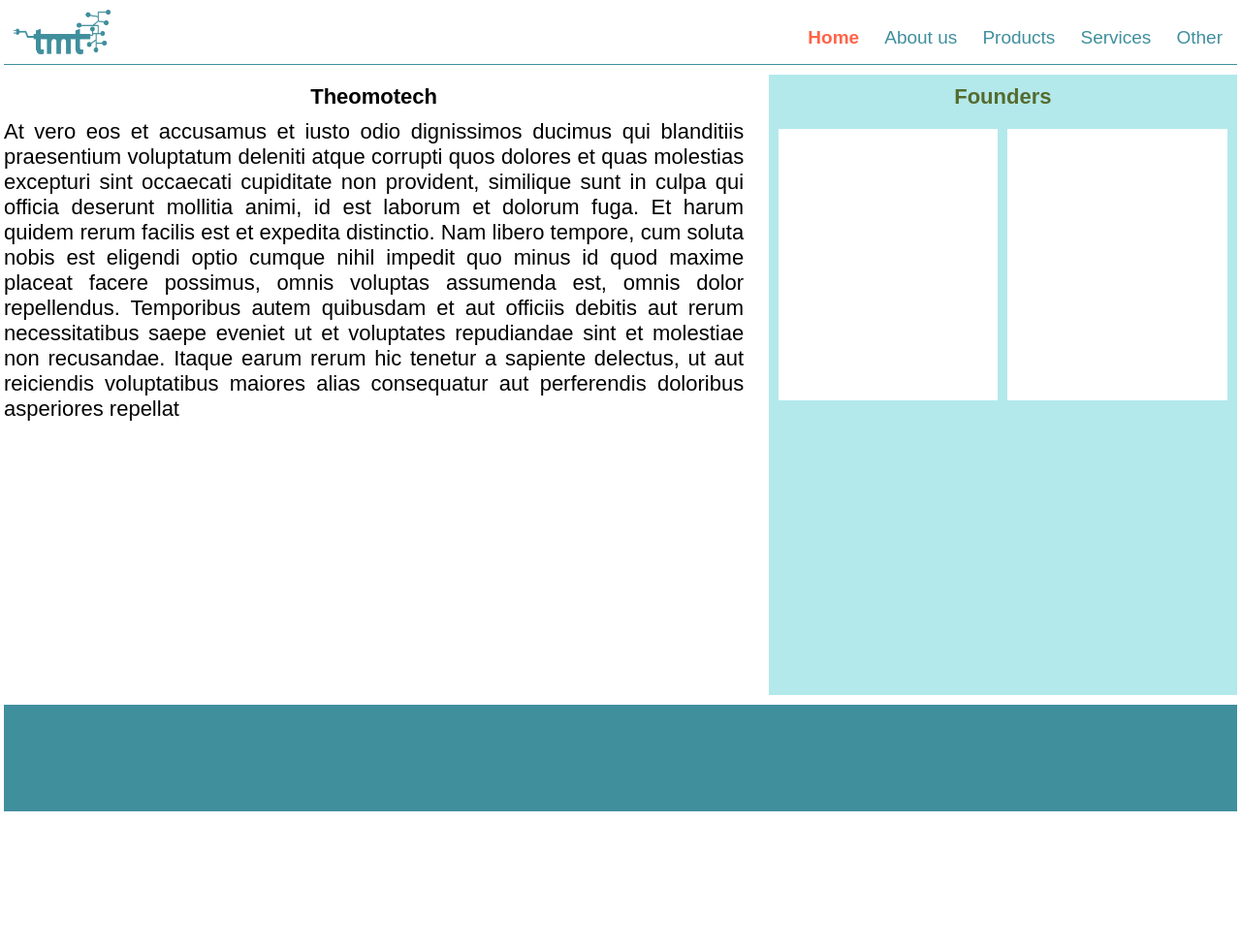
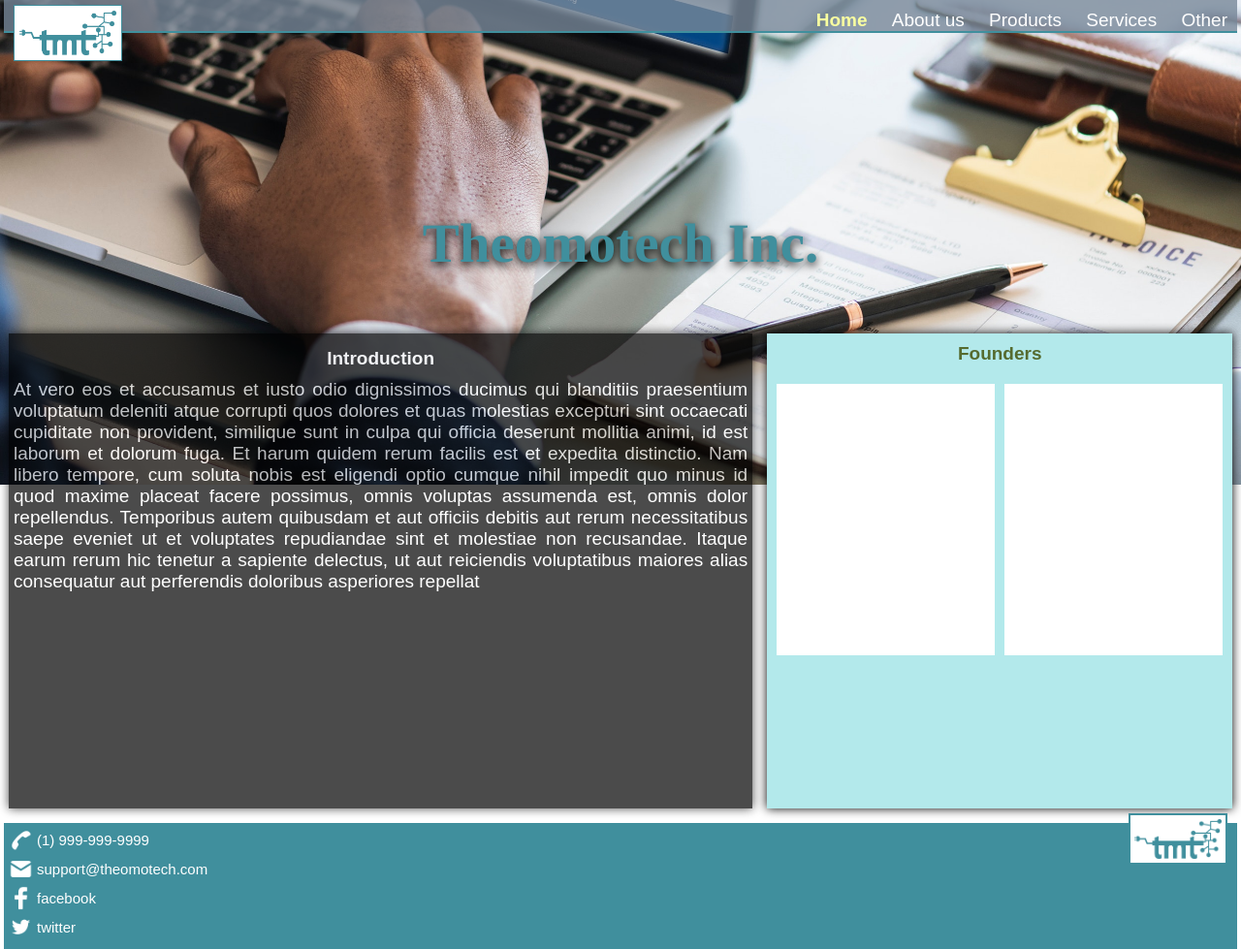
Before and after one commit to AdinanAries/ThomotechOfficial, a plain HTML site: page public/index.html in a window 1280 px wide. Shown: the whole page at 97% size. Before the commit the page ends 837 px from the top, so only its background shows below. Drawn offline with Linux system fonts and the light colour scheme.

Commit message:
finished building home page

```diff
--- a/public/index.html
+++ b/public/index.html
@@ -7,9 +7,17 @@
     <title>Theomotech | Home</title>
   </head>
   <body>
+    <div class="jumbotron">
+      <hi
+        style="font-family: Times; font-size: 3rem; color: #408F9D; text-align: center; font-weight: bolder; text-shadow: 0 3px 10px black;"
+        >Theomotech Inc.</hi
+      >
+    </div>
     <div class="wrapper">
       <div class="container">
         <header>
+          <div class="headerBackground"></div>
+          <div class="logoPostion" style="width: 120px; height: 100%;"></div>
           <img class="TmtLogo" src="images/TmtLogo.png" alt="" />
           <ul>
             <li class="active">Home</li>
@@ -23,7 +31,7 @@
           <main>
             <div class="HomeDiv">
               <div class="IntroDiv">
-                <h3 style="text-align: center; margin: 10px;">Theomotech</h3>
+                <h3 style="text-align: center; margin: 10px;">Introduction</h3>
                 <p>
                   At vero eos et accusamus et iusto odio dignissimos ducimus qui
                   blanditiis praesentium voluptatum deleniti atque corrupti quos
@@ -56,7 +64,48 @@
             </div>
           </main>
         </div>
-        <footer></footer>
+        <footer>
+          <div class="contactsDiv">
+            <ul>
+              <li>
+                <img
+                  class="defaultIcons1"
+                  src="./icons/icons8-call-60.png"
+                /><sup style="font-size: 15px; margin-left: 4px;"
+                  >(1) 999-999-9999</sup
+                >
+              </li>
+              <li>
+                <img
+                  class="defaultIcons1"
+                  src="./icons/icons8-important-mail-60.png"
+                /><sup style="font-size: 15px; margin-left: 4px;"
+                  >support@theomotech.com</sup
+                >
+              </li>
+              <li>
+                <img class="defaultIcons1" src="./icons/facebookicon.png" /><sup
+                  style="font-size: 15px; margin-left: 4px;"
+                  >facebook</sup
+                >
+              </li>
+              <li>
+                <img class="defaultIcons1" src="./icons/twitterIcon.png" /><sup
+                  style="font-size: 15px; margin-left: 4px;"
+                  >twitter</sup
+                >
+              </li>
+            </ul>
+          </div>
+
+          <div class="Div">
+            <img
+              style="background-color: white; width: 90px; margin: 5px; margin-top: -15px; padding: 4px; border: 2px solid #408F9D"
+              src="images/TmtLogo.png"
+              alt=""
+            />
+          </div>
+        </footer>
       </div>
     </div>
     <script src="script.js"></script>
--- a/public/style.css
+++ b/public/style.css
@@ -2,64 +2,114 @@
   padding: 0;
   margin: 0;
   font-family: sans-serif;
-  font-size: 22px;
+  font-size: 19px;
+}
+ul {
+  list-style-type: none;
+}
+ul li {
+  cursor: pointer;
 }
 .wrapper {
+  position: relative;
   max-width: 1300px;
   margin: auto;
   padding: 0 4px;
 }
 header {
-  border-bottom: 1px solid #408f9d;
-  padding: 5px;
+  position: relative;
+  width: 100%;
+  border-bottom: 2px solid #408f9d;
   display: flex;
   flex-direction: row;
   justify-content: space-between;
 }
+.headerBackground {
+  position: absolute;
+  width: 100%;
+  height: 100%;
+  z-index: -1;
+  opacity: 0.8;
+  background-color: rgb(119, 135, 153);
+}
 header ul {
-  margin-top: 20px;
+  margin-top: 10px;
   list-style-type: none;
 }
 header ul li {
   font-size: 19px;
   display: inline-block;
   padding: 0 10px;
-  color: #408f9d;
+  color: white;
   cursor: pointer;
 }
 header ul li.active {
   font-weight: bolder;
-  color: tomato;
+  color: rgb(249, 255, 160);
 }
 header ul li:hover {
-  color: tomato;
+  color: rgb(249, 255, 160);
 }
 .TmtLogo {
-  margin: 5px;
+  background-color: white;
+  border: 1px solid #408f9d;
+  position: absolute;
+  margin-left: 10px;
+  padding: 5px;
+  margin-top: 5px;
   width: 100px;
 }
 .content {
   padding: 10px 0;
-  min-height: 80vh;
+  min-height: 60vh;
+}
+.jumbotron {
+  background-image: url("./images/jumbotron2.jpg");
+  background-size: cover;
+  background-position: bottom;
+  position: absolute;
+  z-index: -1;
+  width: 100%;
+  height: 500px;
+  display: flex;
+  flex-direction: column;
+  justify-content: center;
+  /*height: 100vh;*/
 }
 footer {
   background-color: #408f9d;
   padding: 5px;
   min-height: 100px;
+  color: white;
+  font-size: 15px;
+  display: flex;
+  flex-direction: row;
+  justify-content: space-between;
+}
+.defaultIcons1 {
+  width: 25px;
 }
 .HomeDiv {
+  padding: 5px;
+  padding-top: 300px;
   display: flex;
   flex-direction: row;
   justify-content: space-between;
 }
 .IntroDiv {
+  box-shadow: 0px 0px 10px black;
+  color: white;
+  padding: 5px;
+  background-color: black;
+  opacity: 0.7;
   width: 60%;
   text-align: justify;
-  min-height: 80vh;
+  min-height: 60vh;
 }
 .FoundersDiv {
+  box-shadow: 0px 0px 10px black;
   width: 38%;
-  min-height: 80vh;
+  min-height: 60vh;
   background-color: rgb(179, 233, 235);
   color: darkolivegreen;
   text-align: center;
```
Also changed, not shown: public/icons/facebookicon.png (added), public/icons/icons8-call-60.png (added), public/icons/icons8-facebook-f-60.png (added), public/icons/icons8-important-mail-60.png (added), public/icons/icons8-twitter-60.png (added), public/icons/twitterIcon.png (added), public/images/background1.png (added), public/images/background2.jpeg (added), public/images/background3.png (added), public/images/jumbotron.png (added), public/images/jumbotron2.jpg (added).
